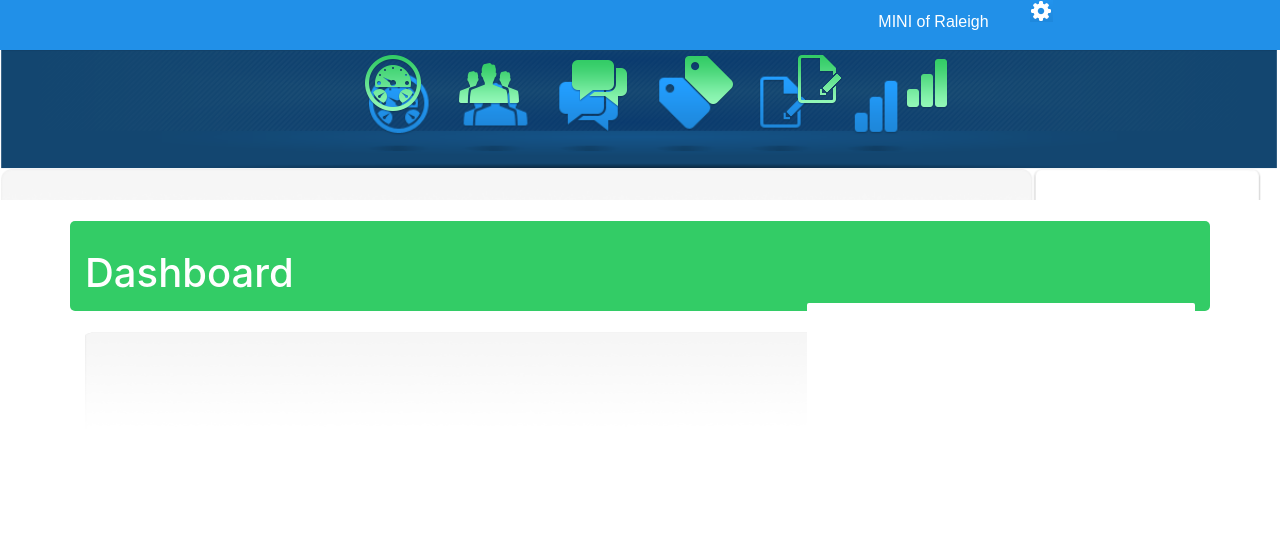
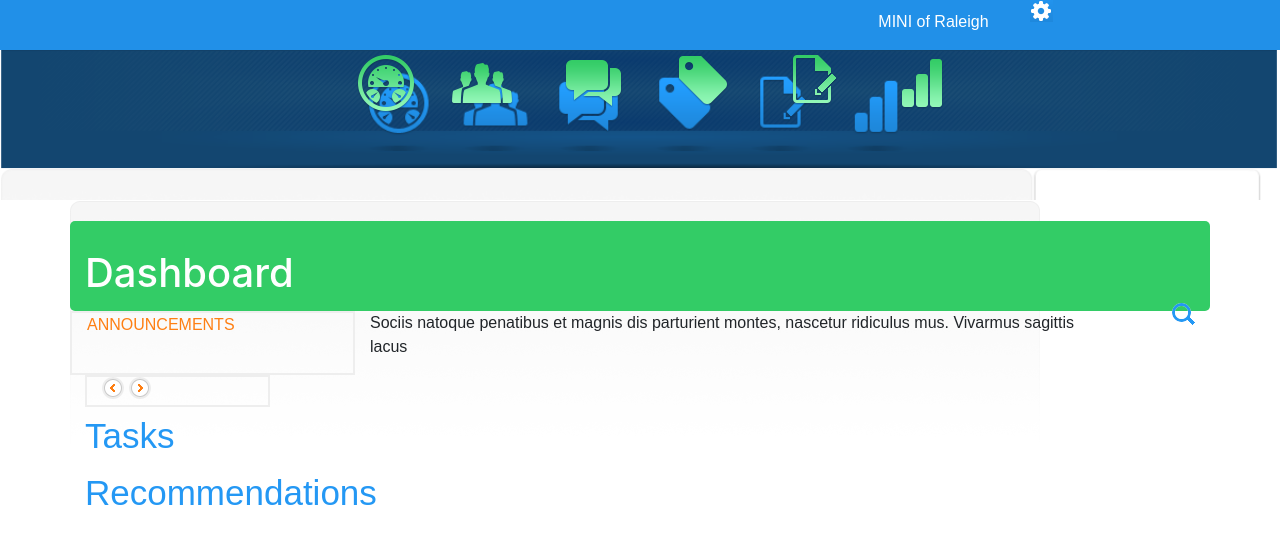
Before and after one commit to DiandraDwyer/project1, a plain HTML site: page index.html in a window 1280 px wide. Shown: the top 544 px of the page. Drawn offline with nearby package versions, Linux system fonts and the light colour scheme.

Commit message:
Monday update 8:14pm

```diff
--- a/css/styles.css
+++ b/css/styles.css
@@ -2,6 +2,13 @@ h2 {
      color: white;
      font-size: 40px;
      padding-top: 30px;
+}
+
+h3 {
+    color: #2498f4;
+    font-family: sans-serif;
+    font-size: 35px;
+    padding-top: 10px;
 }
 p {
     font-family: sans-serif;
@@ -38,12 +45,12 @@ p {
 }
 
 
-#gradient {
-    height: 100px;
-    width: 100%;
-    margin-top: 20px;
-
-}
+/*#gradient {*/
+/*    height: 100px;*/
+/*    width: 100%;*/
+/*    margin-top: 20px;*/
+/**/
+/*}*/
 
 .whitebox {
     min-height: 20%;
@@ -55,6 +62,14 @@ p {
     border: 2px #2db55b;
 }
 
+.search-icon {
+    background: url('../images/sprites.png');
+    background-position: -1086px -1672px;
+     width: 23px;
+     height: 22px;
+     float: right;
+}
+
 .gear {
     padding-top: 10px;
 }
@@ -62,13 +77,17 @@ p {
     padding-top: 10px;
 }
 
-/*Alexis Help: learned that I have to put the attributes from my generator.css into my styles.css for the sprite to appear*/
+/*Alexis Help: ".background" learned that I have to put the attributes from my generator.css into my styles.css for the sprite to appear*/
 .background {
     background: url('../images/sprites.png') no-repeat;
     overflow: hidden;
     background-position: -1px -0px;
     background-size: 100%;
     min-height: 150px;
+    border: 0px;
+    margin-left: 0px;
+    margin-right: 0px;
+    padding: 0px;
 }
 
 .dashboard-icon {
@@ -133,3 +152,27 @@ p {
      width: 27px;
      height: 22px;
 }
+
+.general-border {
+    border-style: solid;
+    border-width: 2px;
+    color: #eeeeee;
+}
+#gradient-background {
+    background-image: url('../images/gradient.png');
+    background-repeat: no-repeat;
+    width: 100%;
+}
+
+.nav-button-style {
+    background: url('../images/sprites.png');
+    background-position: -1133px -1672px;
+    width: 22px;
+    height: 22px;
+}
+.nav-button2-style {
+    background: url('../images/sprites.png');
+    background-position: -1167px -2042px;
+    width: 22px;
+    height: 22px;
+}
--- a/index.html
+++ b/index.html
@@ -31,16 +31,12 @@
         <div class = "container-fluid">
             <div class = "row">
                 <div class = "background col-xs-4 col-sm-4 col-md-4 col-lg-12">
-                  <div class="dashboard-icon dashboard-green-png"></div>
+                 <div class="dashboard-icon dashboard-green-png"></div>
                    <div class="customers customers-green-png"></div>
                    <div class="messages messages-green-png"></div>
-                   <div class="promotions promotions-green-png"></div>
+                  <div class="promotions promotions-green-png"></div>
                   <div class="page page-creator-png"></div>
                   <div class="analytics analytics-green-png"></div>
-
-
-
-
                 </div>
 
                 <div class = "col-xs-8 col-sm-8 col-md-8">
@@ -49,32 +45,46 @@
             </div>
         </div>
 <!--MAIN CONTENT-->
-        <div class = "container">
+        <div class = "container" id = "gradient-background">
 <!--Row 1-->
            <div class = "row">
-                <div class = "col-xs-2 col-sm-2 col-md-2 col-lg-12" id = "green-dashboard">
+                <div class = "col-xs-8 col-sm-8 col-md-8 col-lg-12" id = "green-dashboard">
                     <h2> Dashboard </h2>
-                     <div class = "whitebox"> </div>
+                    <!--<div class = "whitebox"> </div>-->
+                     <div class="search-icon search"></div>
                 </div>
 
                 <!--<div class = "col-xs-6 col-sm-6 col-md-6 col-lg-4" id = "green-dashboard">-->
 
                 <!--</div>-->
-                <div class = "col-xs-4 col-sm-4 col-md-4">
-
-                </div>
+                <!--<div class = "col-xs-4 col-sm-4 col-md-4 col-lg-8">-->
+                <!--     -->
+                <!--</div>-->
           </div>
 <!-- This is where the gradient div starts-->
             <div>
-                        <img src = "images/gradient.png" id = "gradient">
 
         <div class = "row">
+            <div class = "general-border col-xs-2 col-sm-2 col-md-2 col-lg-3"> <p> <span style = "color: #fe7f13">ANNOUNCEMENTS</span></p></div>
+            <div class = "col-xs-8 col-sm-8 col-md-8 col-lg-8"> <p> Sociis natoque penatibus et magnis dis parturient montes, nascetur ridiculus mus. Vivarmus sagittis lacus </p></div>
+        </div>
+        <div class = "general-border col-xs-2 col-sm-2 col-md-2 col-md-4 col-lg-2">
+            <div class="nav-button-style nav-button"></div>
+            <div class="nav-button2-style nav-button2"></div>
+
+        </div>
+
+        <div class = "row">
+            <!--Tasks:-->
                 <div class = "col-xs-6 col-sm-6">
-<!--Tasks:-->
+            <h3> Tasks </h3>
+             <h3> Recommendations </h3>
                 </div>
          <div class = "row">
+            <!--Recommendations: drop-down content goes here-->
                 <div class = "col-xs-6 col-sm-6 col-md-6">
-<!--Recommendations: drop-down content goes here-->
+
+
                 </div>
 
         <div class = "row">
@@ -165,7 +175,7 @@
 <div class="diagonal-bg"></div>
 <!--<div class="analytics-green-png"></div>-->
 <!--<div class="customers-green-png"></div>-->
-<!--<!--<div class="dashboard-green-png"></div>-->-->
+<!--<!--<div class="dashboard-green-png"></div>-->
 <!--<div class="messages-green-png"></div>-->
 <!--<div class="page-creator-png"></div>-->
 <!--<div class="promotions-green-png"></div>-->
@@ -185,12 +195,11 @@
 <div class="drop-down-arrow"></div>
 <div class="question-mark"></div>
 <div class="gear"></div>
-<div class="search"></div>
+
 <div class="path"></div>
 <div class="did-you-know-left-chevron"></div>
 <div class="did-you-know-right-chevron"></div>
-<div class="nav-button"></div>
-<div class="nav-button2"></div>
+
 <div class="recommendations-check"></div>
 <div class="tasks-gear"></div>
 <div class="recommend-article"></div>
```
